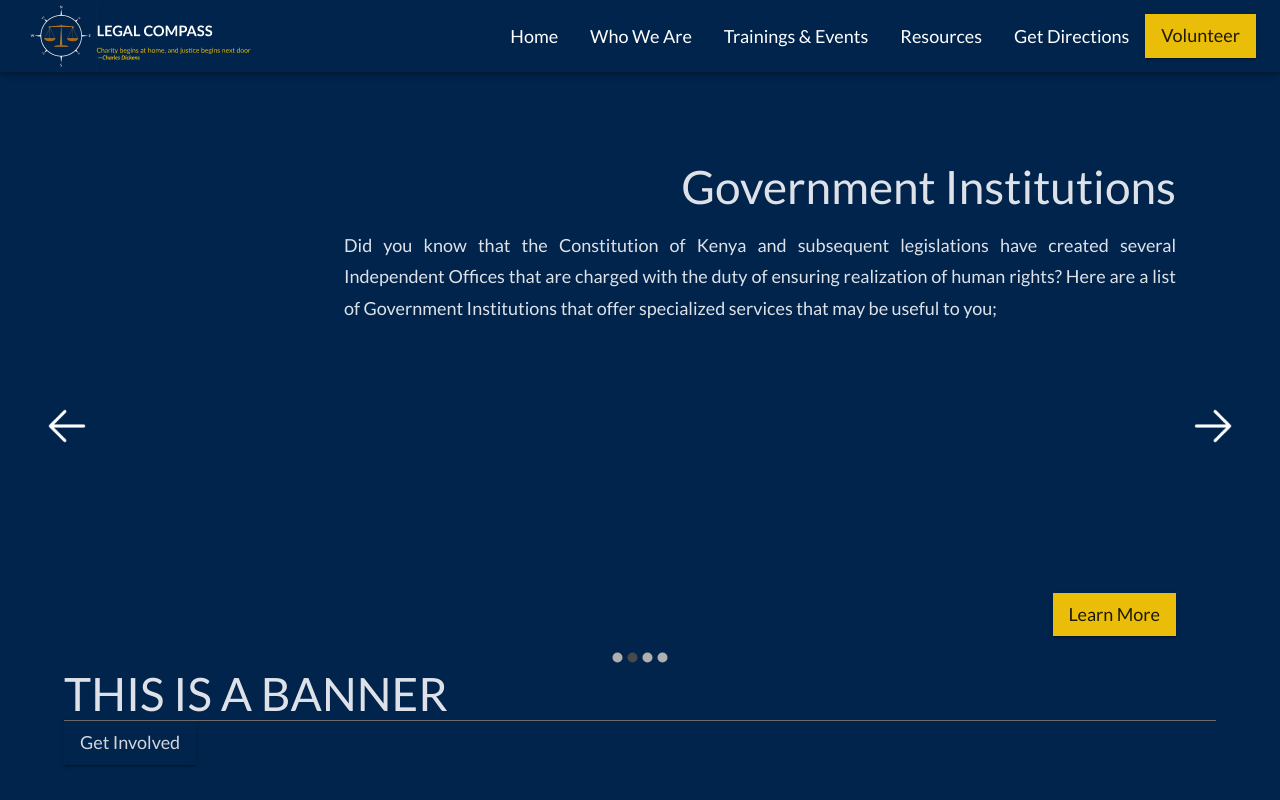
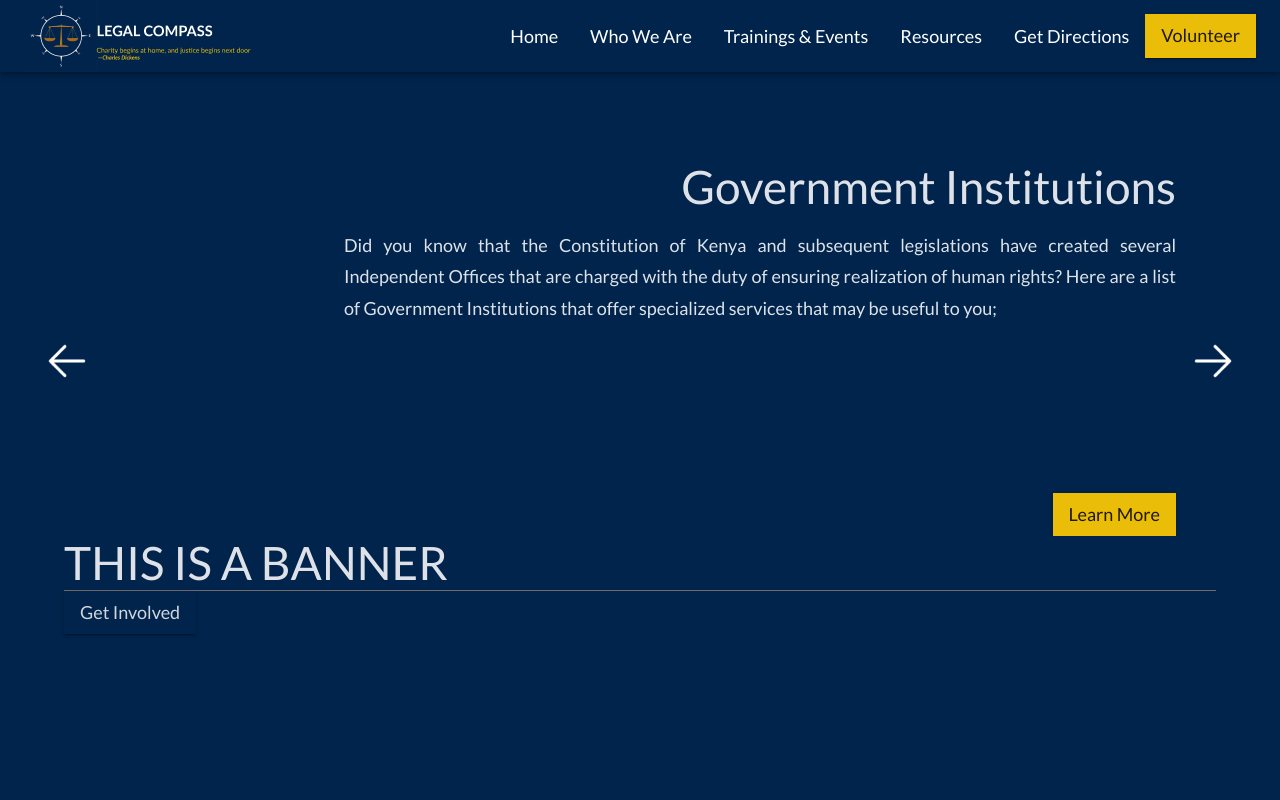
Before and after one commit to mwendwa99/legalcompass, a React (Vite) app: page / in a window 1280 px wide. Built offline with nearby package versions, Linux system fonts and the light colour scheme.

Commit message:
remove indicators

```diff
--- a/src/components/Carousel.jsx
+++ b/src/components/Carousel.jsx
@@ -48,7 +48,7 @@ export default function Example(props) {
         }
         navButtonsAlwaysVisible
         swipe
-        // className="carousel"
+        indicators={false}
         navButtonsProps={{
           // Change the colors and radius of the actual buttons. THIS STYLES BOTH BUTTONS
           style: {
@@ -85,7 +85,7 @@ function Item(props) {
             {props.item.name}
           </Typography>
           <Typography
-            sx={{ minHeight: 400 }}
+            sx={{ minHeight: 300 }}
             variant="subtitle1"
             align="justify"
             gutterBottom
```
